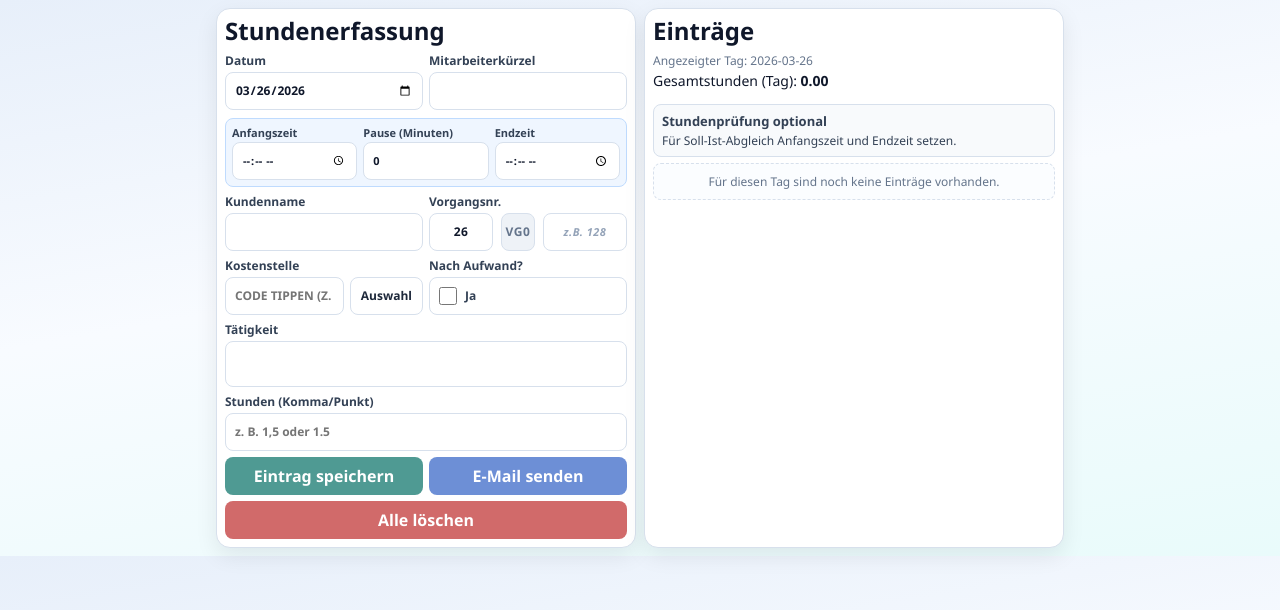
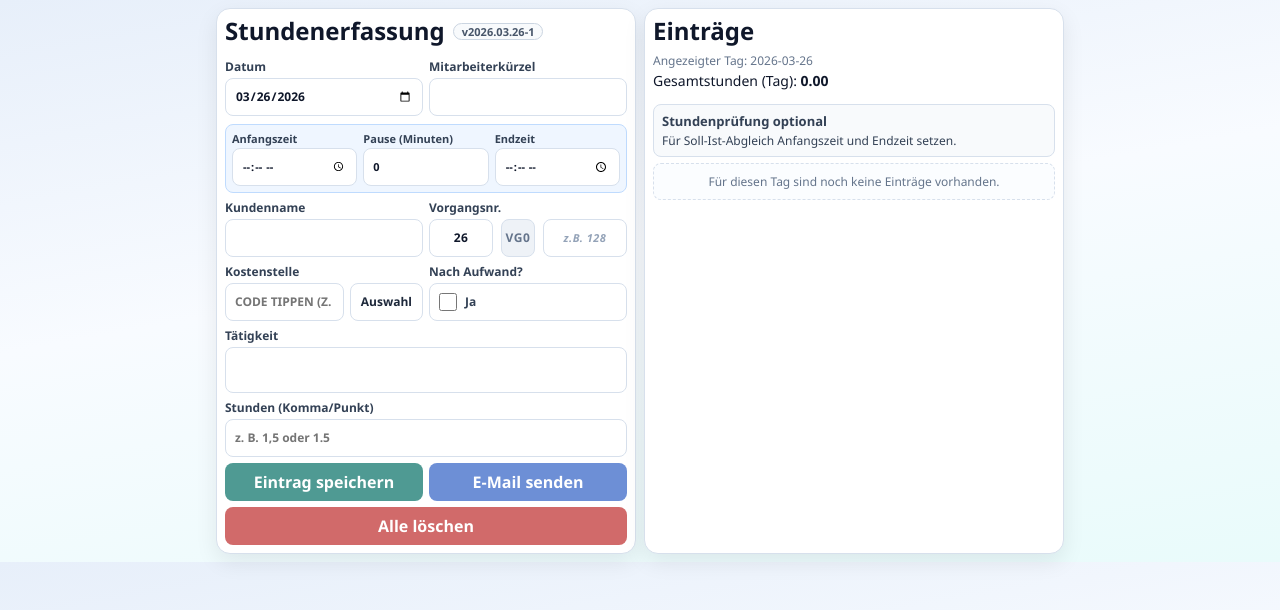
Before and after one commit to 027123-prog/Zeiterfassung-V1, a plain HTML site: page index.html in a window 1280 px wide. Drawn offline with Linux system fonts and the light colour scheme; no server answers.

Commit message:
Add files via upload

```diff
--- a/index.html
+++ b/index.html
@@ -66,6 +66,26 @@
       line-height: 1.2;
     }
 
+    .app-title {
+      display: inline-flex;
+      align-items: center;
+      gap: 8px;
+      flex-wrap: wrap;
+    }
+
+    .version-chip {
+      display: inline-flex;
+      align-items: center;
+      border: 1px solid #cbd5e1;
+      background: #f8fafc;
+      color: #475569;
+      border-radius: 999px;
+      padding: 2px 8px;
+      font-size: 11px;
+      font-weight: 700;
+      line-height: 1;
+    }
+
     .muted {
       margin: 0;
       color: var(--muted);
@@ -693,7 +713,7 @@
 <body>
   <main class="app">
     <section class="panel">
-      <h1>Stundenerfassung</h1>
+      <h1 class="app-title">Stundenerfassung <span id="appVersionBadge" class="version-chip"></span></h1>
 
       <form id="entryForm">
         <div class="form-grid">
@@ -703,7 +723,7 @@
             </label>
 
             <label>Mitarbeiterkürzel
-              <input id="employeeCode" type="text" maxlength="20" autocomplete="off" autocapitalize="characters" spellcheck="false" />
+              <input id="employeeCode" type="text" maxlength="20" autocomplete="off" autocapitalize="characters" spellcheck="false" required />
             </label>
           </div>
 
@@ -954,6 +974,7 @@
   </div>
 
   <script>
+    const APP_VERSION = "v2026.03.26-1";
     const STORAGE_KEY = "time_entries_mail_v4";
     const OFFICE_EMAIL = "info@roewekamp-stumpe.de";
     const TEMPLATE_CSV_FILE = "./kostenstelle_vorlagen.csv";
@@ -1116,6 +1137,12 @@
     const closeCostPickerButton = document.getElementById("closeCostPicker");
     const pickCostCenterMainButton = document.getElementById("pickCostCenterMain");
     const pickCostCenterEditButton = document.getElementById("pickCostCenterEdit");
+    const appVersionBadge = document.getElementById("appVersionBadge");
+
+    if (appVersionBadge) {
+      appVersionBadge.textContent = APP_VERSION;
+      document.title = `Stundenerfassung Mobil ${APP_VERSION}`;
+    }
 
     let inMemoryEntries = [];
     let localStorageEnabled = canUseLocalStorage();
@@ -1596,6 +1623,12 @@
       if (!entry.date) {
         return "Bitte ein Datum wählen.";
       }
+
+      const employeeCode = sanitizeEmployeeCode(entry.employeeCode);
+      if (!employeeCode) {
+        return "Mitarbeiterkürzel ist Pflicht.";
+      }
+      entry.employeeCode = employeeCode;
 
       const projectText = String(entry.projectNumber || "").trim().toUpperCase();
       const hasProject = projectText !== "" && !/^\d{2}VG0$/.test(projectText);
@@ -2264,6 +2297,14 @@
       const exportEntries = dayEntries.length > 0
         ? dayEntries
         : (hasDraftContent(draftEntry) ? [draftEntry] : []);
+      const hasMissingEmployeeCode = exportEntries.some((entry) => !sanitizeEmployeeCode(entry && entry.employeeCode));
+      if (hasMissingEmployeeCode) {
+        setFormMessage("Mitarbeiterkürzel ist Pflicht.", true);
+        alert("Bitte Mitarbeiterkürzel ausfüllen, bevor du sendest.");
+        employeeCodeInput.focus();
+        employeeCodeInput.select();
+        return;
+      }
 
       const subject = getExportSubject("day", exportEntries);
       const body = buildExportTsv(exportEntries);
```
